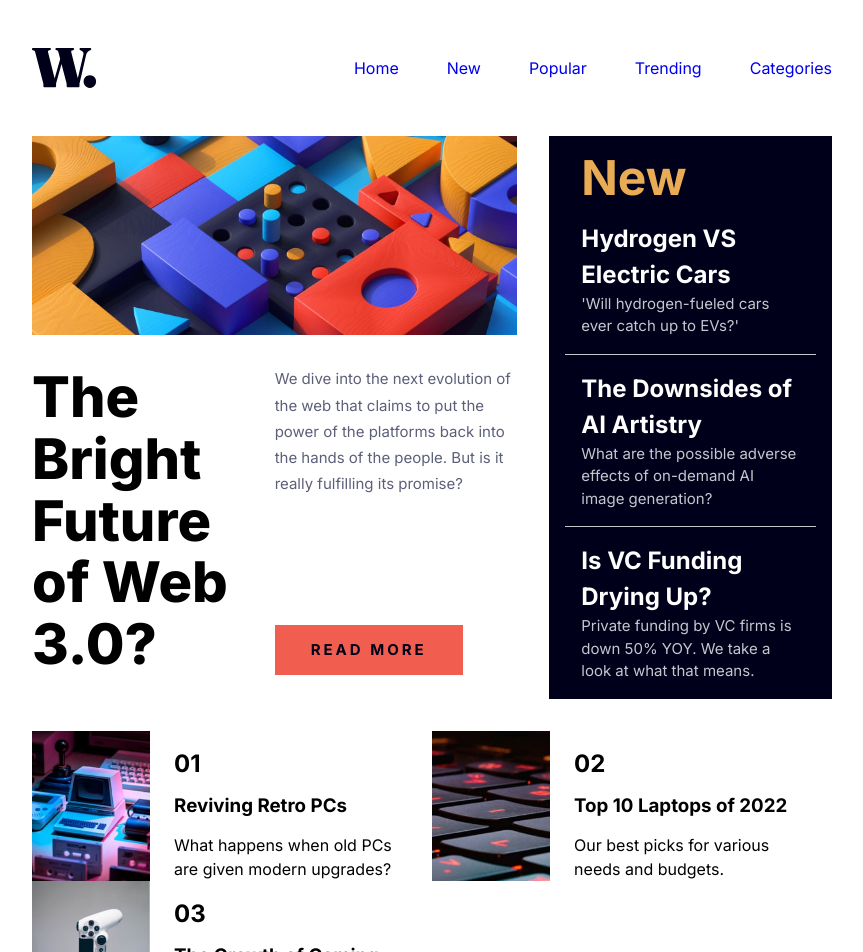
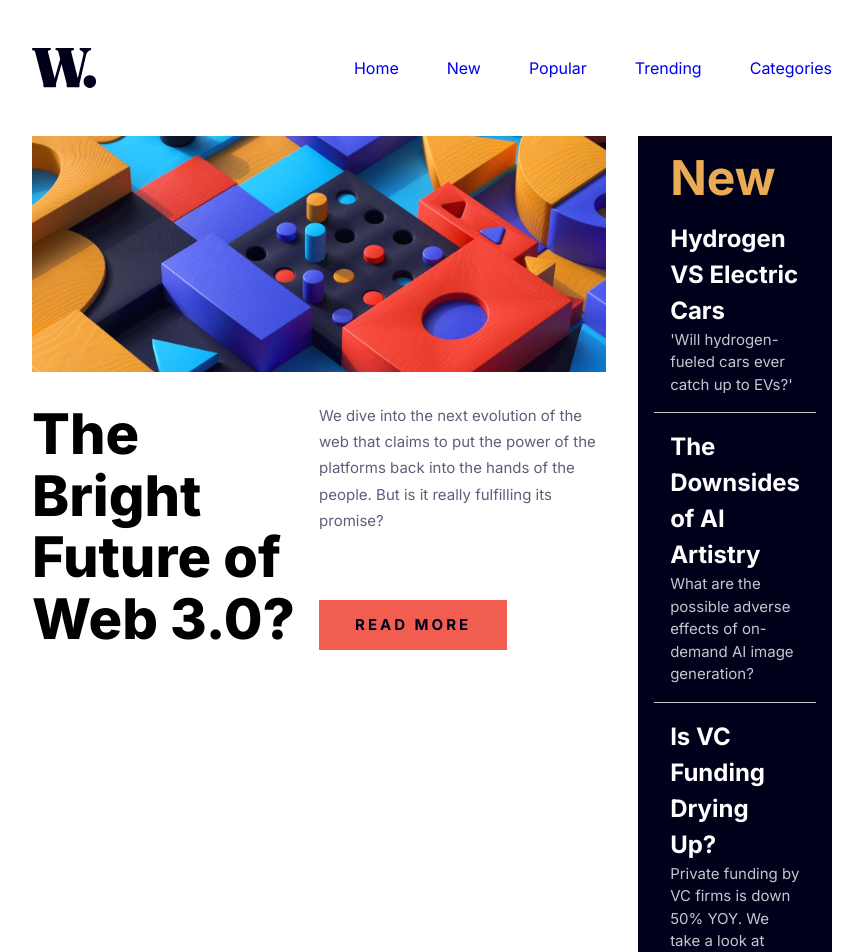
Before and after one commit to Chris-Wagg-Frontend-Mentor-Projects/news-homepage, a Next.js app: page / in a window 1280 px wide. Shown: the top 952 px of the page, without its empty margins (208-1071 px from the left). Built offline with nearby package versions, Linux system fonts and the light colour scheme.

Commit message:
grid changes

```diff
--- a/src/app/globals.css
+++ b/src/app/globals.css
@@ -96,10 +96,10 @@ html {
 /* grid setup */
 .body-container {
 	display: grid;
-	grid-template:
-		'main main aside'
-		'main main aside'
-		'article article article';
+
+	grid-template-columns: [main-start] 2fr [main-end aside-start] 1fr [aside-end];
+
+	grid-template-rows: [section-one-start]auto[section-one-end section-two-start]auto[section-two-end];
 }
 
 /* utility classes */
@@ -113,15 +113,18 @@ html {
 }
 
 .main-article {
-	grid-area: main;
+	grid-column: main-start / main-end;
+	grid-row: section-one-start / section-one-end;
 }
 
 .aside-container {
-	grid-area: aside;
+	grid-column: aside-start / aside-end;
+	grid-row: section-one-start / section-one-end;
 }
 
 .articles-container {
-	grid-area: article;
+	grid-column: main-start / aide-end;
+	grid-row: section-two-start / section-two-end;
 }
 
 /* header classes */
@@ -308,7 +311,7 @@ html {
 }
 
 .article-card > img {
-	max-height: 150px;
+	/* max-height: 125px; */
 	margin-right: 1.5rem;
 }
 
```
